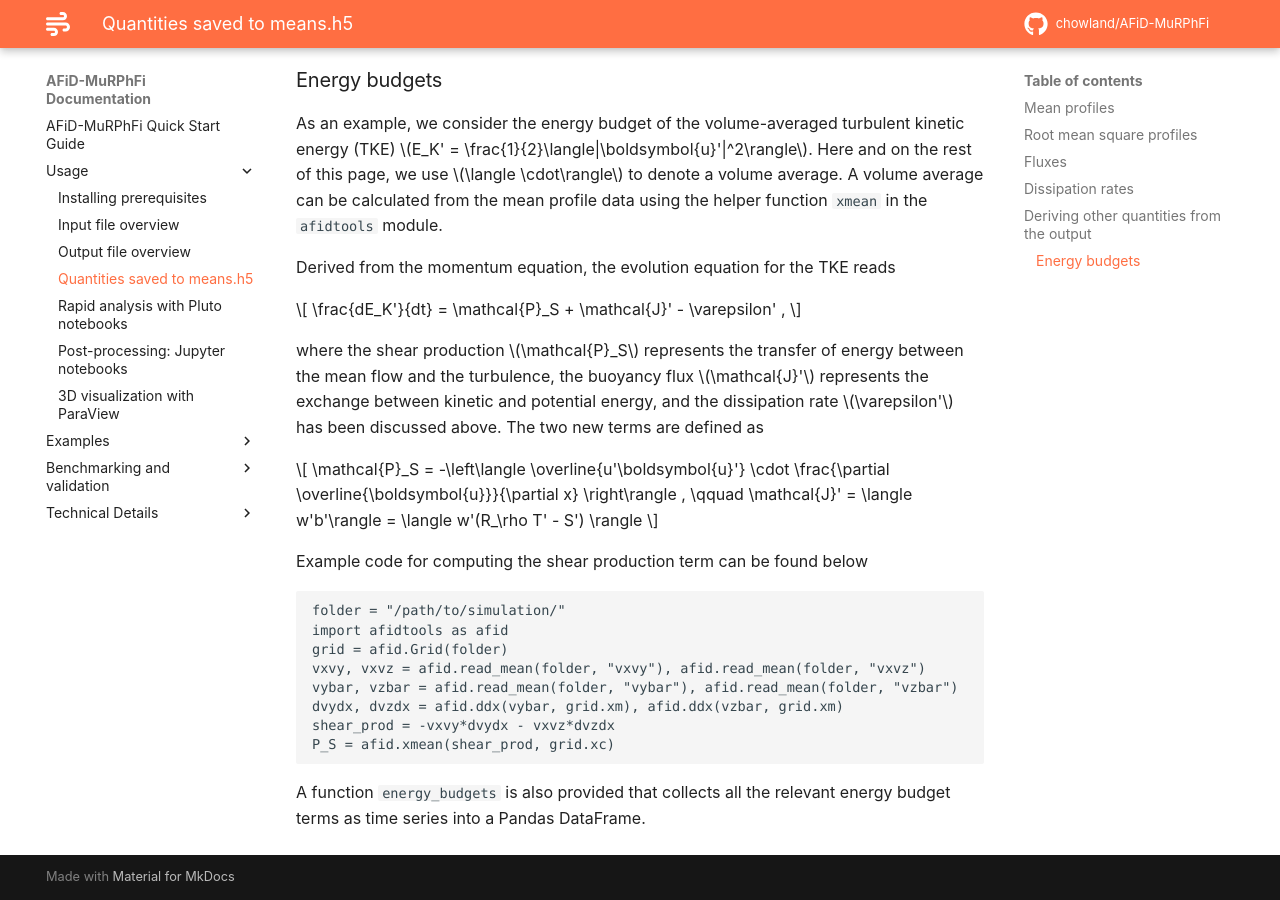
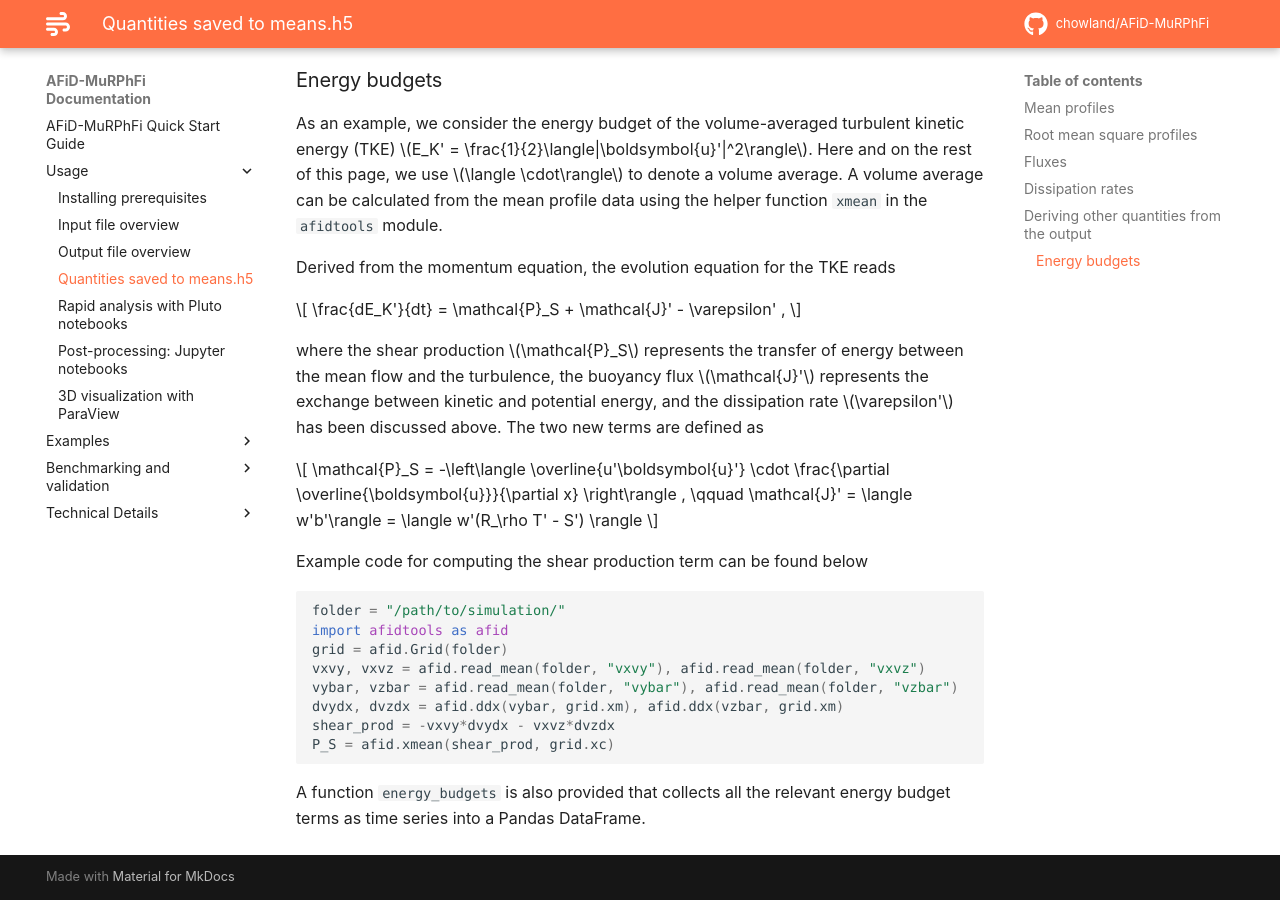
Before and after one commit to chowland/AFiD-MuRPhFi, an MkDocs documentation site: the page built from docs/mean_outs.md, in a window 1280 px wide and 900 px high, scrolled down 2166 px. Built offline with MkDocs 1.6.1 and Material for MkDocs 9.7.7, drawn with Linux system fonts in a browser that asks for light colours; nearby versions of some CDN libraries; comment, search, counter and statistics services are not loaded.

Commit message:
Add python highlighting to docs

```diff
--- a/mkdocs.yml
+++ b/mkdocs.yml
@@ -5,6 +5,10 @@ repo_url: https://github.com/chowland/AFiD-MuRPhFi
 site_author: Chris Howland
 markdown_extensions:
     - tables
+    - pymdownx.highlight
+    - pymdownx.inlinehilite
+    - pymdownx.superfences
+    - pymdownx.snippets
     - pymdownx.arithmatex:
         generic: true
     - attr_list
```
